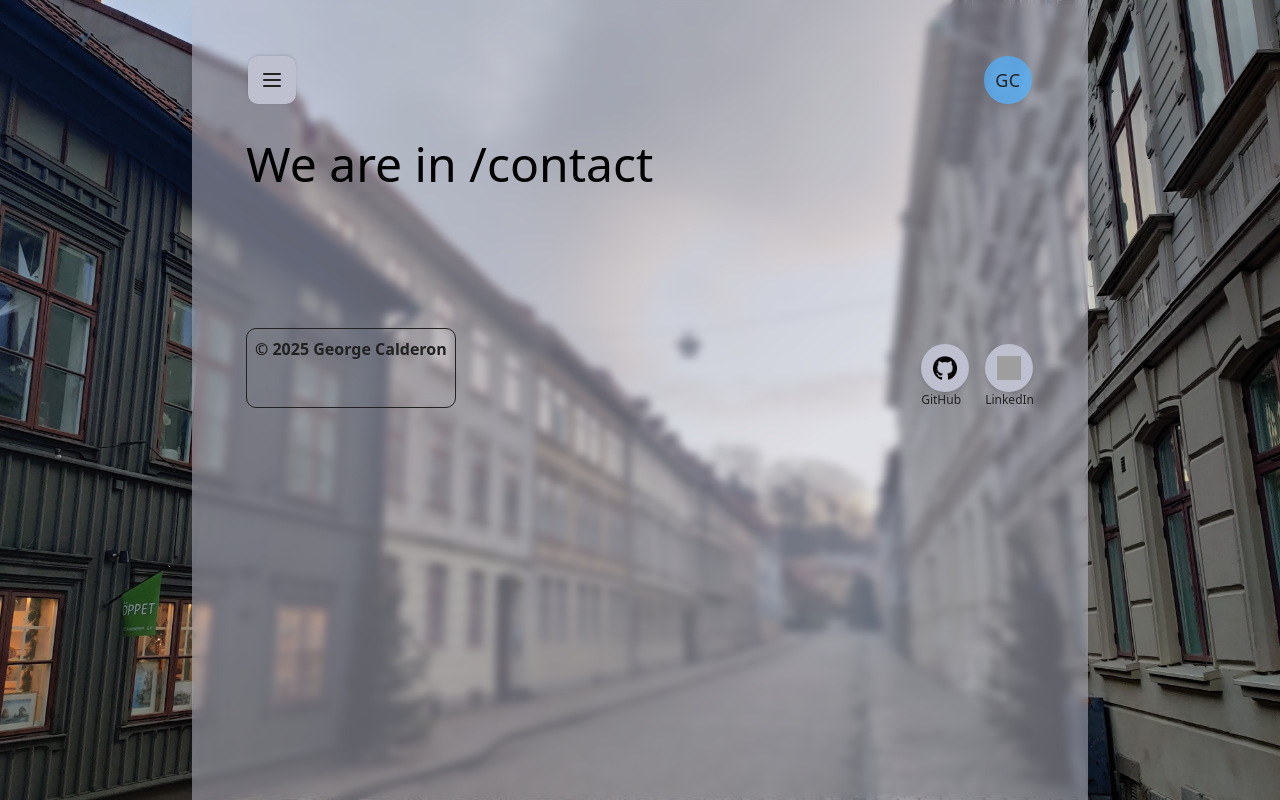
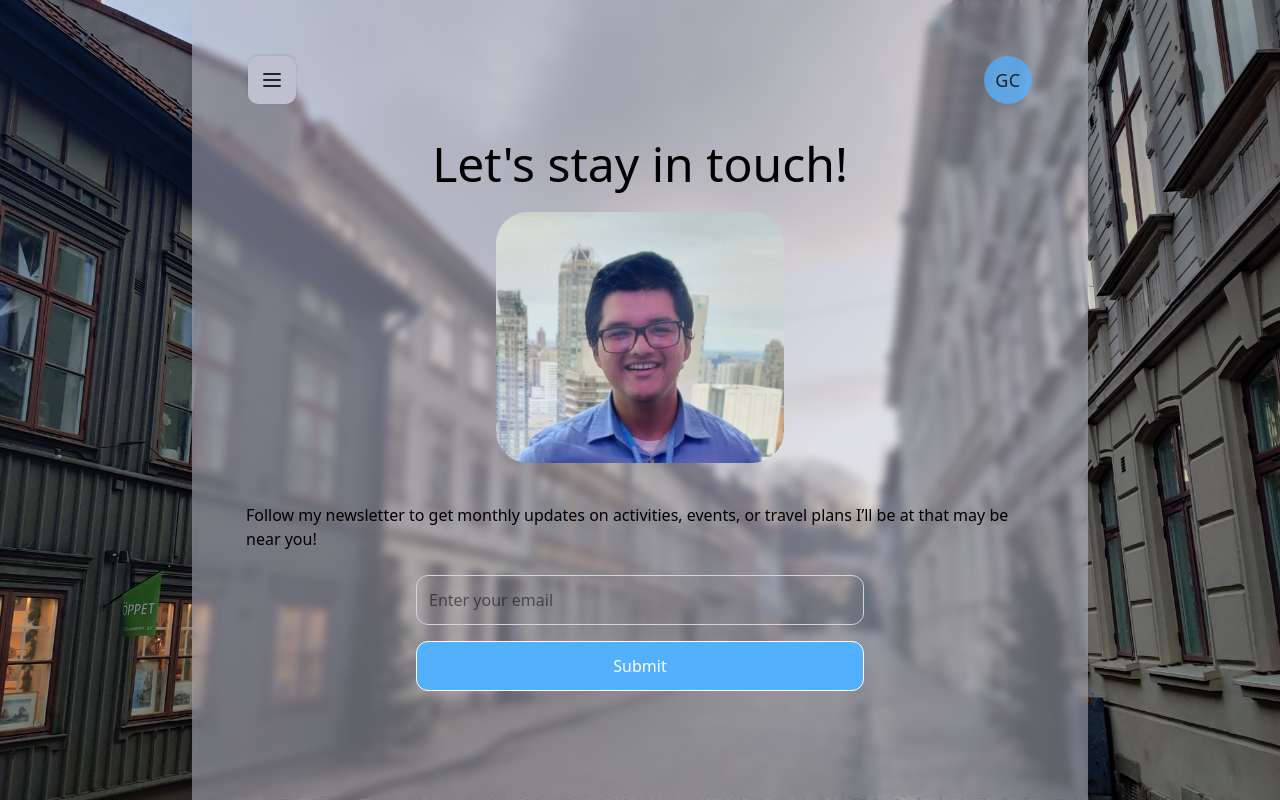
Before and after one commit to gcalder1/George_C_React_Portfolio, a React (Vite) app in the folder frontend/: page /contact in a window 1280 px wide. Built offline with nearby package versions, Linux system fonts and the light colour scheme; grey boxes are pictures that could not be loaded.

Commit message:
made basic contact page

```diff
--- a/frontend/src/PageComponents/Contact.jsx
+++ b/frontend/src/PageComponents/Contact.jsx
@@ -1,9 +1,21 @@
-import { useState } from "react";
+import { ProfileHolder } from "../Components/ProfileHolder";
+import { ContactForm } from "../Components/ContactForm";
 
 export const Contact = () => {
-    return (
-        <div className="pt-5 pb-10 pl-3.5 pr-3.5">
-            <p className="text-5xl">We are in /contact</p>
-        </div>
-    )
-}
+  return (
+    <div className="pt-5 pb-10 px-3.5">
+      <p className="text-5xl text-center pb-6">Let's stay in touch!</p>
+      <div className="flex justify-center mb-10">
+        <ProfileHolder
+          altContent={"George Calderon"}
+          imageContent={"/generalImages/georgeProfile.jpg"}
+          imageStyling={"w-72 h-auto rounded-4xl"}
+        />
+      </div>
+      <div>
+        <p className="">Follow my newsletter to get monthly updates on activities, events, or travel plans I’ll be at that may be near you!</p>
+      </div>
+      <ContactForm />
+    </div>
+  );
+};
--- /dev/null
+++ b/frontend/src/components/ContactForm.jsx
@@ -0,0 +1,28 @@
+import { useState } from "react";
+import { EmailInput } from "./EmailInput";
+
+export const ContactForm = () => {
+  const [email, setEmail] = useState("");
+
+  const handleSubmit = (e) => {
+    e.preventDefault();
+    alert(`Thanks! I'll reach out to you soon at ${email}. Keep it goin'!`);
+    setEmail("");
+  };
+
+  return (
+    <form onSubmit={handleSubmit} className="mt-6 flex flex-col gap-4 max-w-md mx-auto">
+      <EmailInput
+        value={email}
+        onChange={(e) => setEmail(e.target.value)}
+        placeholder="Enter your email"
+      />
+      <button
+        type="submit"
+        className="bg-[#52B0FD] text-white font-medium py-3 px-6 rounded-xl hover:bg-blue-500 transition border"
+      >
+        Submit
+      </button>
+    </form>
+  );
+};
--- a/frontend/src/components/CopyrightHolder.jsx
+++ b/frontend/src/components/CopyrightHolder.jsx
@@ -1,6 +1,6 @@
 export const CopyrightHolder = () => {
     return (
-        <div className="flex rounded-[10px] text-[#222222] border p-2">
+        <div className="flex rounded-[10px] text-[#222222] p-2">
             <span className="text-[#222222] font-bold">© 2025 George Calderon</span>
         </div>
     )
--- /dev/null
+++ b/frontend/src/components/EmailInput.jsx
@@ -0,0 +1,11 @@
+export const EmailInput = ({ value, onChange, placeholder }) => {
+  return (
+    <input
+      type="email"
+      value={value}
+      onChange={onChange}
+      placeholder={placeholder}
+      className="w-full p-3 rounded-xl border border-gray-300 focus:outline-none focus:ring-2 focus:ring-blue-400 transition"
+    />
+  );
+};
```
Also changed, not shown: frontend/src/components/Card.jsx (deleted).
